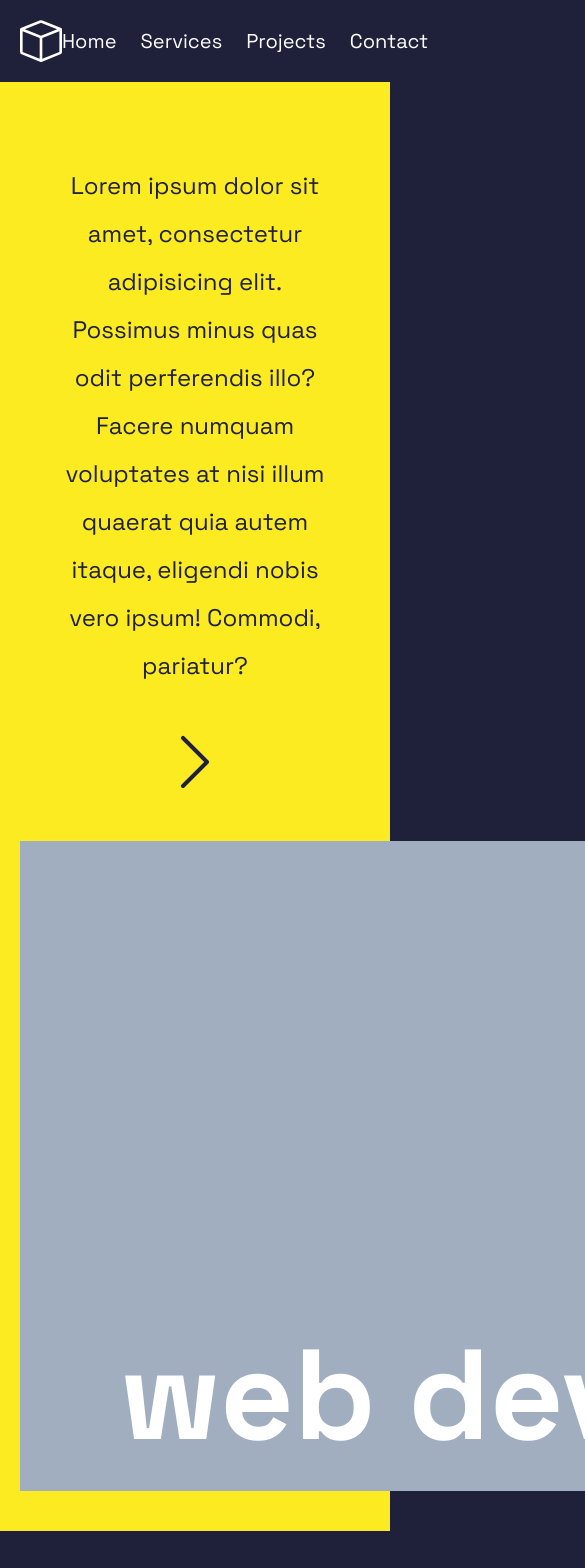
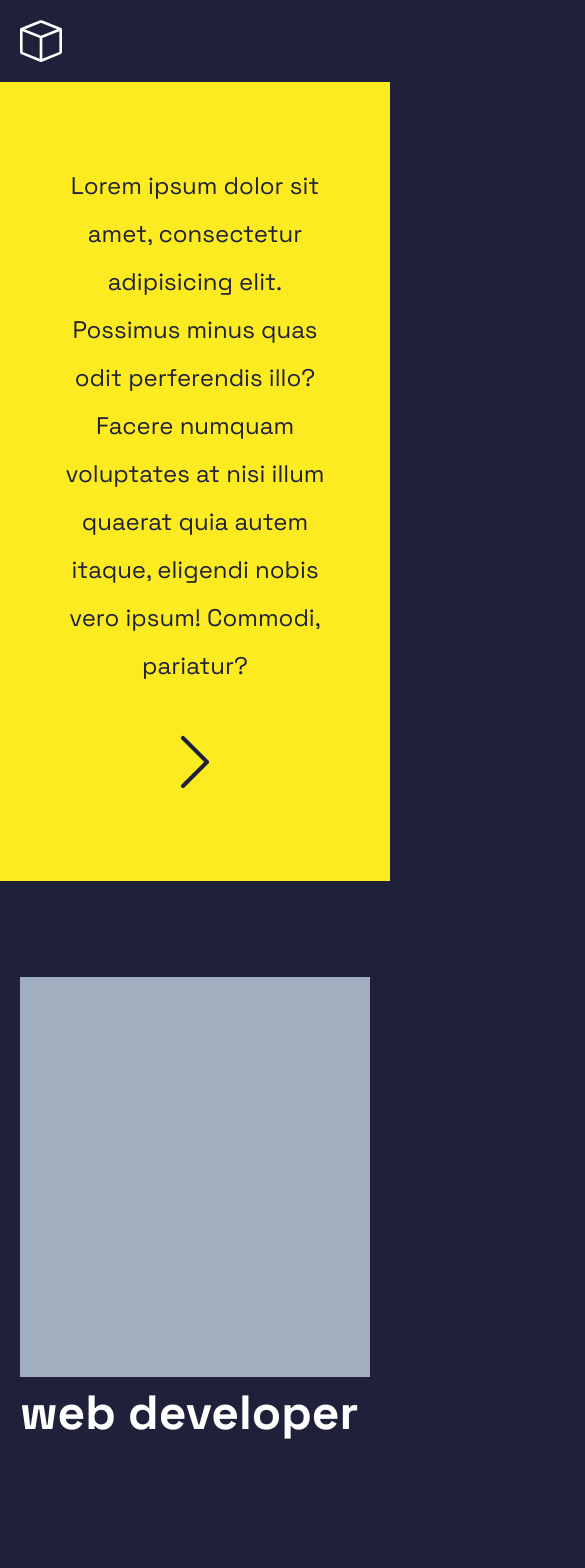
Before and after one commit to muiz6/muiz-web, a Next.js app: page / in a window 390 px wide. Shown: the top 1568 px of the page, 585 px wide, since content can reach past the window. Built offline with nearby package versions, Linux system fonts and the light colour scheme.

Commit message:
improved responsiveness

```diff
--- a/src/components/FooterSection.jsx
+++ b/src/components/FooterSection.jsx
@@ -1,4 +1,4 @@
-import { chakra, Icon } from '@chakra-ui/react';
+import { Box, chakra, Icon } from '@chakra-ui/react';
 import React from 'react';
 import { FaGithub, FaLinkedinIn } from 'react-icons/fa';
 import { RiMailLine } from 'react-icons/ri';
@@ -9,8 +9,10 @@ import NavMenu from 'components/NavMenu';
 export default function FooterSection() {
   return (
     <chakra.footer px="5" py="10">
-      <Container d="flex" justifyContent="space-between">
-        <NavMenu />
+      <Container d="flex" justifyContent={{ base: 'end', md: 'space-between' }}>
+        <Box display={{ base: 'none', md: 'block' }}>
+          <NavMenu />
+        </Box>
         <chakra.ul d="flex" mx="-3">
           <chakra.li px="3">
             <chakra.a href="mailto:muizhassan83@gmail.com">
--- a/src/components/HeaderSection.jsx
+++ b/src/components/HeaderSection.jsx
@@ -6,35 +6,39 @@ import Container from './Container';
 
 export default function HeaderSection() {
   return (
-    <chakra.section id="header" pb="64">
+    <chakra.section id="header" pb="28">
       <Box bgColor="secondary" textColor="onSecondary" px="5" py="10">
-        <Container d={{ md: 'flex' }} flexDirection="row-reverse">
-          <Box px="8" py="10" textAlign="center">
+        <Container d={{ xl: 'flex' }} justifyContent="end">
+          <Box px="8" py="10" textAlign="center" w={{ xl: '50%' }}>
             <Text fontSize="2xl" lineHeight="2">
               Lorem ipsum dolor sit amet, consectetur adipisicing elit. Possimus minus quas odit perferendis illo? Facere numquam voluptates at nisi illum quaerat quia autem itaque, eligendi nobis vero ipsum! Commodi, pariatur?
             </Text>
             <Icon as={BsChevronRight} fontSize="64px" mt="10" />
           </Box>
+        </Container>
+      </Box>
+      <Box px="5">
+        <Container position="relative">
           <Box
             bgColor="gray.400"
-            flexShrink="0"
-            height="650px"
-            mb={{ md: '-700px' }}
+            height={{ base: '400px', md: '650px' }}
+            mt={{ base: '24', xl: '-420px' }}
             position="relative"
-            w="570px"
-          >
+            maxW={{ base: '350px', md: '570px' }}
+          />
           <chakra.h1
             color="onPrimary"
-              fontSize="9xl"
+            fontSize={{
+              base: '5xl', sm: '7xl', md: '8xl', lg: '9xl',
+            }}
             fontWeight="700"
-              position="absolute"
+            position={{ lg: 'absolute' }}
             bottom="0"
             left="100px"
-              whiteSpace="nowrap"
+            whiteSpace={{ lg: 'nowrap' }}
           >
             web developer
           </chakra.h1>
-          </Box>
         </Container>
       </Box>
     </chakra.section>
--- a/src/components/NavBar.jsx
+++ b/src/components/NavBar.jsx
@@ -1,4 +1,4 @@
-import { chakra, Icon } from '@chakra-ui/react';
+import { Box, chakra, Icon } from '@chakra-ui/react';
 import React from 'react';
 import { BsBox } from 'react-icons/bs';
 
@@ -10,7 +10,9 @@ export default function NavBar() {
     <chakra.nav px="5">
       <Container alignItems="center" d="flex" justifyContent="space-between" py="5">
         <Icon as={BsBox} fontSize="42px" />
-        <NavMenu />
+        <Box display={{ base: 'none', md: 'block' }}>
+          <NavMenu />
+        </Box>
       </Container>
     </chakra.nav>
   );
--- a/src/components/ServiceSection.jsx
+++ b/src/components/ServiceSection.jsx
@@ -10,7 +10,7 @@ export default function ServiceSection() {
     <chakra.section id="services" px="5" py="16">
       <Container>
         <Text fontSize="5xl" fontWeight="700">My Services</Text>
-        <Text fontSize="xl" mb="10">Services I provide for my clients</Text>
+        <Text fontSize="xl" mb="10">What I can do to empower your business</Text>
         <Box d={{ md: 'flex' }} m="-3">
           <Box d={{ md: 'flex' }} p="3" w={{ md: '33.33%' }}>
             <ServiceTile
```
Lines whose indentation alone changed are shown as unchanged.
